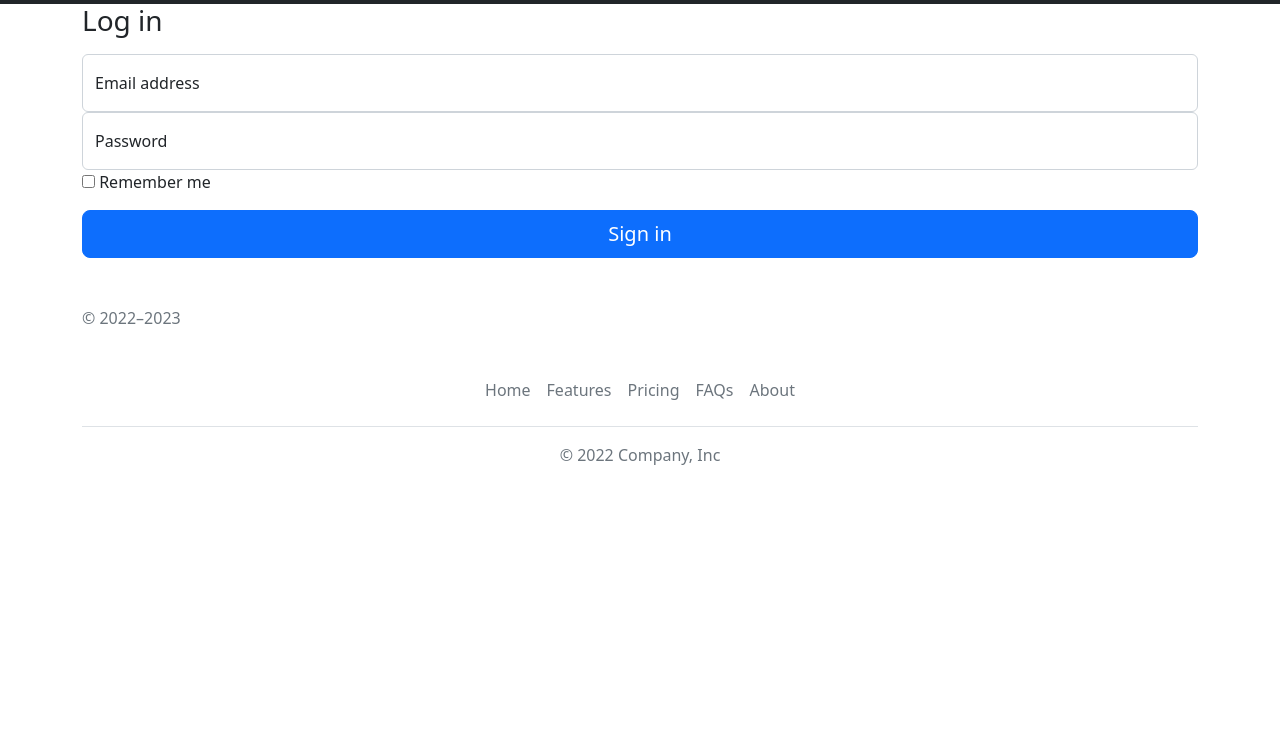
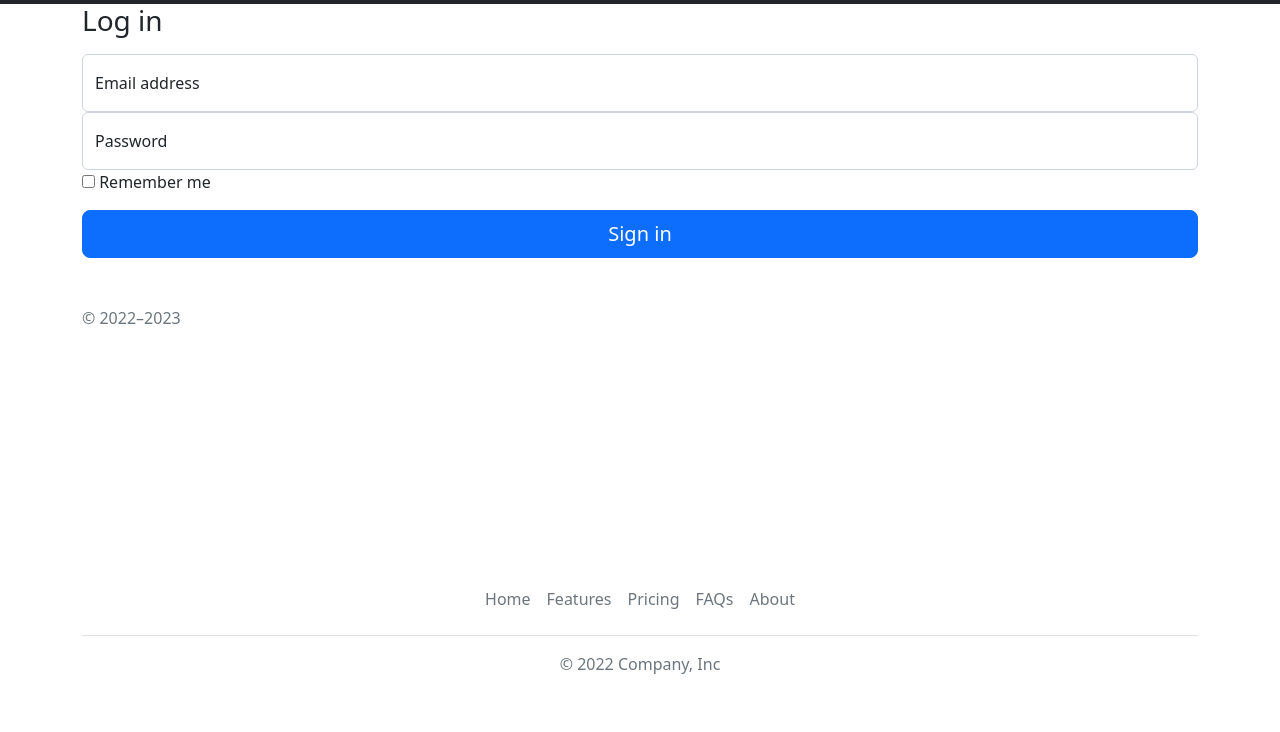
Before and after one commit to gaznik/css-frameworks-ca-gazmend-nikqi, a website: page login.html in a window 1280 px wide. Shown: the part 68-800 px from the top of the page. Drawn offline with nearby package versions, Linux system fonts and the light colour scheme.

Commit message:
Made footer stick to bottom

```diff
--- a/src/scss/styles.scss
+++ b/src/scss/styles.scss
@@ -1,2 +1,18 @@
 @import "variables.scss";
 @import "../../node_modules/bootstrap/scss/bootstrap.scss";
+
+
+//Make footer stick to bottom:
+body {
+    display: flex;
+    flex-direction: column;
+    min-height: 100vh;
+}
+main {
+    flex: 1;
+}
+
+
+.search {
+    max-width: 20px;
+}
```
Also changed, not shown: dist/css/styles.css, 1 other file.
